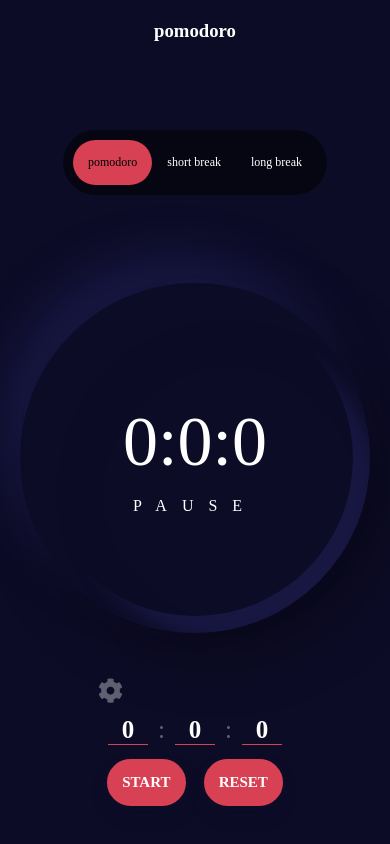
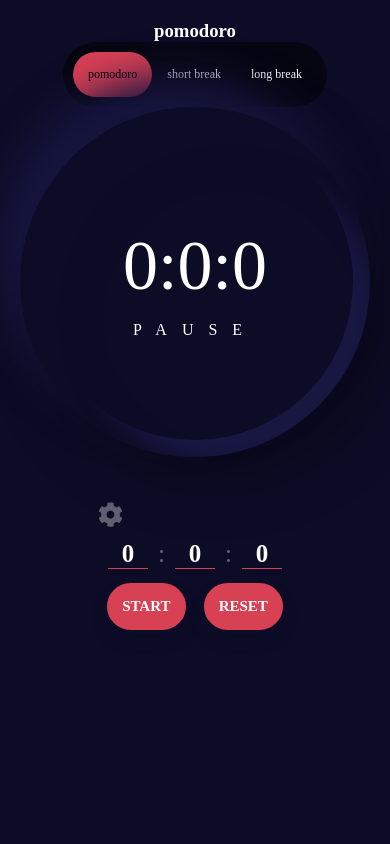
Before and after one commit to praise159praise/pomodoro, a plain HTML site: page frontendmentor/5/index.html in a window 390 px wide. Drawn offline with Linux system fonts and the light colour scheme.

Commit message:
set width

```diff
--- a/frontendmentor/5/style.css
+++ b/frontendmentor/5/style.css
@@ -148,3 +148,8 @@ input[type=number] {
     height: 30px;
     background: red;
 }
+@media screen and (max-width:470px) {
+    .container{
+        height: 60%;
+    }
+}
```
